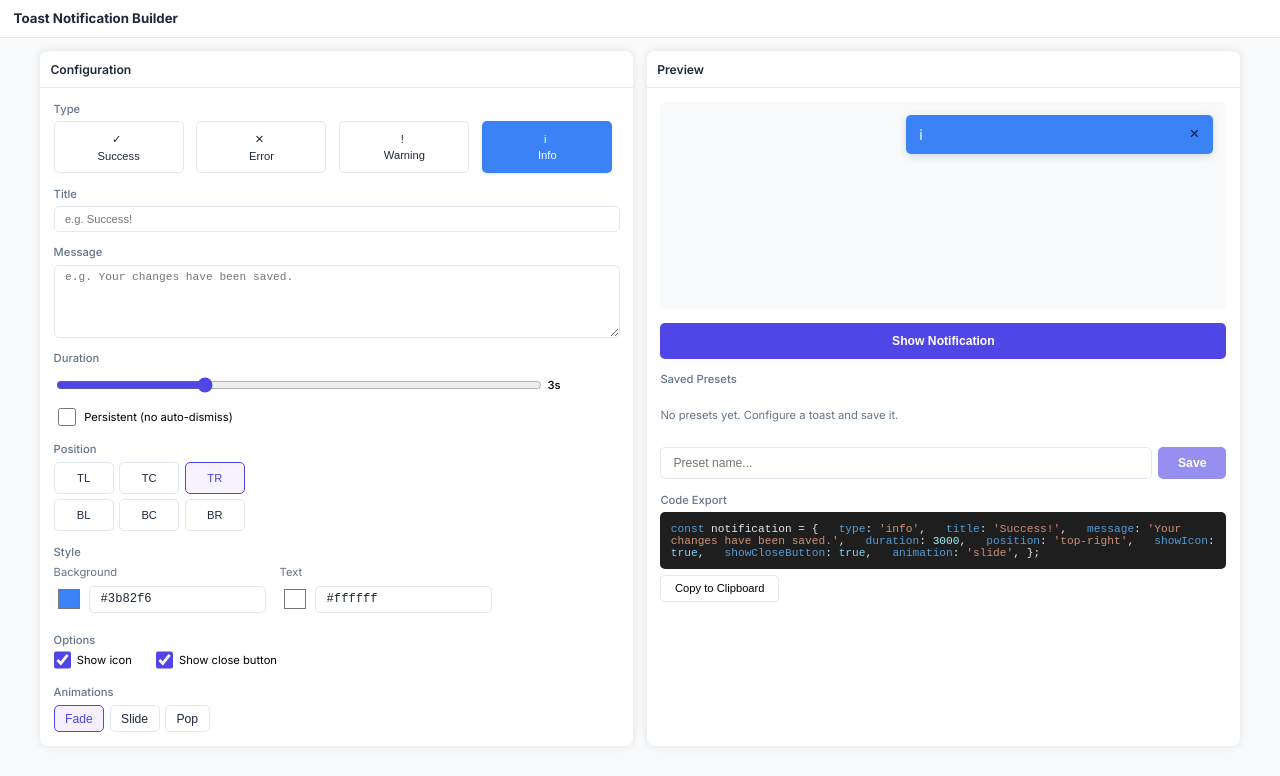
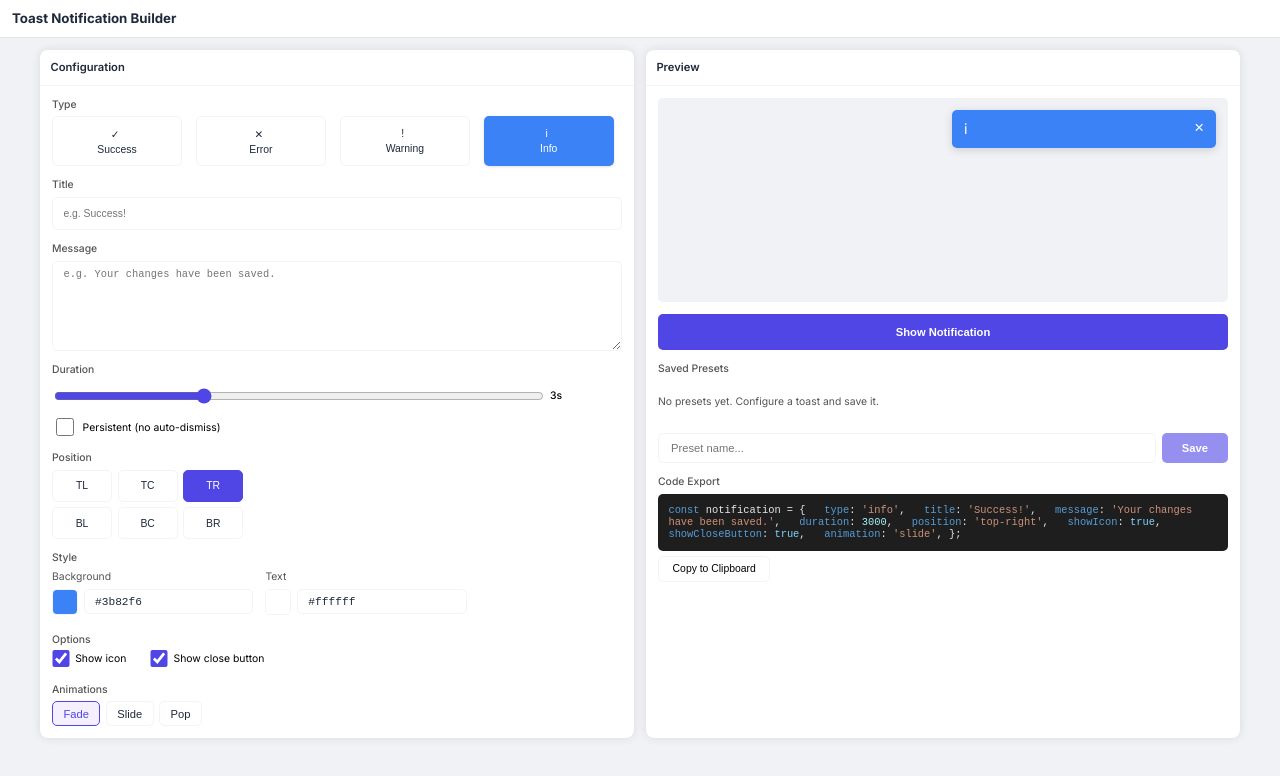
Before and after one commit to ozerenes/toast-notification-builder, a Vue app: page / in a window 1280 px wide. Shown: the top 776 px of the page. Built offline with nearby package versions, Linux system fonts and the light colour scheme.

Commit message:
chore: refine toast builder styling and design tokens

```diff
--- a/src/App.vue
+++ b/src/App.vue
@@ -12,14 +12,14 @@ import BuilderPanel from '@/components/BuilderPanel.vue'
 <style scoped>
 .app {
   min-height: 100vh;
-  background: var(--builder-bg, #f8fafc);
+  background: var(--color-bg-secondary);
 }
 .app__heading {
   margin: 0;
   font-size: var(--font-size-md);
   font-weight: var(--font-weight-bold);
   color: #1e293b;
-  border-bottom: 1px solid var(--builder-border, #e2e8f0);
+  border-bottom: 1px solid var(--color-border);
   background-color: #fff;
   padding: var(--space-3) var(--space-4);
   font-family: var(--font-family-sans);
--- a/src/components/Builder/BuilderDuration.vue
+++ b/src/components/Builder/BuilderDuration.vue
@@ -96,7 +96,7 @@ function setPersistent(value: boolean) {
 .builder-checkbox {
   width: 1.125rem;
   height: 1.125rem;
-  accent-color: var(--color-primary, #4f46e5);
+  accent-color: var(--color-primary);
   cursor: pointer;
 }
 </style>
--- a/src/components/Builder/BuilderOptions.vue
+++ b/src/components/Builder/BuilderOptions.vue
@@ -72,7 +72,7 @@ const emit = defineEmits<{
 .builder-checkbox {
   width: 1.1rem;
   height: 1.1rem;
-  accent-color: var(--color-primary, #4f46e5);
+  accent-color: var(--color-primary);
   cursor: pointer;
   margin: 0;
 }
--- a/src/components/Builder/BuilderPositionGrid.vue
+++ b/src/components/Builder/BuilderPositionGrid.vue
@@ -43,7 +43,7 @@ function onSelect(position: Position) {
 .builder-group__label {
   font-size: var(--font-size-xs);
   font-weight: var(--font-weight-medium);
-  color: var(--color-text-muted, #64748b);
+  color: var(--color-text-muted);
 }
 
 .builder-position-grid {
@@ -58,16 +58,22 @@ function onSelect(position: Position) {
   font-size: var(--font-size-xs);
   font-weight: var(--font-weight-medium);
   border-radius: var(--radius-md);
-  border: 1px solid var(--color-border-subtle, #e2e8f0);
+  border: 1px solid var(--color-border-subtle);
   background: #fff;
-  color: var(--color-text, #1e293b);
+  color: var(--color-text);
   cursor: pointer;
   text-align: center;
 }
 
 .builder-position-cell--active {
-  border-color: var(--color-primary, #4f46e5);
-  background: rgba(124, 58, 237, 0.06);
-  color: var(--color-primary, #4f46e5);
+  border-color: var(--color-primary);
+  background: var(--color-primary);
+  color: #fff;
+}
+
+.builder-position-cell:hover {
+  border-color: var(--color-primary);
+  background: var(--color-bg-secondary);
+  color: var(--color-primary);
 }
 </style>
--- a/src/components/Builder/BuilderStyleInputs.vue
+++ b/src/components/Builder/BuilderStyleInputs.vue
@@ -86,19 +86,37 @@ const emit = defineEmits<{
   min-width: 4.5rem;
 }
 
-.builder-color-input {
-  width: 30px;
-  height: 30px;
-  border: none;
-  border-radius: var(--radius-md);
-  cursor: pointer;
-  background: #fff;
-}
-
 .builder-color-input-wrap {
   display: flex;
   align-items: center;
   gap: var(--space-2);
+}
+
+.builder-color-input {
+  -webkit-appearance: none;
+  appearance: none;
+  width: 26px;
+  height: 26px;
+  padding: 0;
+  border-radius: var(--radius-md);
+  border: 1px solid var(--color-border-subtle, #e2e8f0);
+  cursor: pointer;
+  background: #fff;
+  overflow: hidden;
+}
+
+.builder-color-input::-webkit-color-swatch-wrapper {
+  padding: 0;
+}
+
+.builder-color-input::-webkit-color-swatch {
+  border: none;
+  border-radius: inherit;
+}
+
+.builder-color-input::-moz-color-swatch {
+  border: none;
+  border-radius: inherit;
 }
 
 .builder-input {
--- a/src/components/Builder/BuilderTitleMessage.vue
+++ b/src/components/Builder/BuilderTitleMessage.vue
@@ -45,21 +45,21 @@ const emit = defineEmits<{
 .builder-group__label {
   font-size: var(--font-size-xs);
   font-weight: var(--font-weight-medium);
-  color: var(--color-text-muted, #64748b);
+  color: var(--color-text-muted);
 }
 
 .builder-input,
 .builder-textarea {
-  padding: var(--space-2) var(--space-3);
+  padding: var(--space-3);
   font-size: var(--font-size-xs);
-  border: 1px solid var(--color-border-subtle, #e2e8f0);
+  border: 1px solid var(--color-border-subtle);
   border-radius: var(--radius-md);
-  color: var(--color-text, #1e293b);
+  color: var(--color-text);
   background: #fff;
 }
 
 .builder-textarea {
-  min-height: 60px;
+  min-height: 77px;
   resize: vertical;
   padding: var(--space-2) var(--space-3);
   font-size: var(--font-size-xs);
--- a/src/components/ToastItem.vue
+++ b/src/components/ToastItem.vue
@@ -47,6 +47,9 @@ function onClose(id: string) {
         type="button"
         class="toast-item__close"
         aria-label="Close notification"
+        :style="{
+          color: notification.textColor,
+        }"
         @click="onClose(notification.id)"
       >
         ×
@@ -61,7 +64,7 @@ function onClose(id: string) {
   border-radius: var(--radius-md);
   box-shadow: 0 2px 8px rgba(0, 0, 0, 0.15);
   margin-bottom: var(--space-2);
-  min-width: 280px;
+  min-width: 240px;
   max-width: 360px;
 }
 
@@ -103,10 +106,9 @@ function onClose(id: string) {
   font-size: var(--font-size-lg);
   line-height: 1;
   cursor: pointer;
-  opacity: 0.8;
 }
 
 .toast-item__close:hover {
-  opacity: 1;
+  opacity: 0.8;
 }
 </style>
--- a/src/styles/tokens.css
+++ b/src/styles/tokens.css
@@ -15,8 +15,8 @@ body {
 
 :root {
   /* Font size */
-  --font-size-xs: 0.7rem;
-  --font-size-sm: 0.76rem;
+  --font-size-xs: 0.65rem;
+  --font-size-sm: 0.7rem;
   --font-size-base: 0.9rem;
   --font-size-md: 0.83rem;
   --font-size-lg: 1.05rem;
@@ -36,7 +36,7 @@ body {
   --space-1: 0.25rem;
   --space-2: 0.35rem;
   --space-3: 0.65rem;
-  --space-4: 0.85rem;
+  --space-4: 0.75rem;
   --space-5: 1.25rem;
   --space-6: 1.5rem;
   --space-8: 2rem;
@@ -50,8 +50,19 @@ body {
   /* Color palette - app wide */
   --color-primary: #4f46e5;
   --color-primary-hover: #4338ca;
-  --color-border-subtle: #e2e8f0;
-  --color-surface-muted: #f8fafc;
+  --color-bg-secondary: #f1f2f5;
+  --color-border: #e4e4e5;
+  --color-border-subtle: #f4f4f4;
+  --color-surface-muted: #f1f2f5;
   --color-text: #1e293b;
-  --color-text-muted: #64748b;
+  --color-text-muted: #555555;
+
+  /* Toast motion tokens */
+  --toast-duration-enter: 260ms;
+  --toast-duration-leave: 200ms;
+  --toast-ease-out: cubic-bezier(0.22, 0.61, 0.36, 1);
+  --toast-ease-in: cubic-bezier(0.4, 0, 1, 1);
+  --toast-slide-distance: 32px;
+  --toast-lift-distance: 10px;
+  --toast-pop-scale: 0.85;
 }
```
